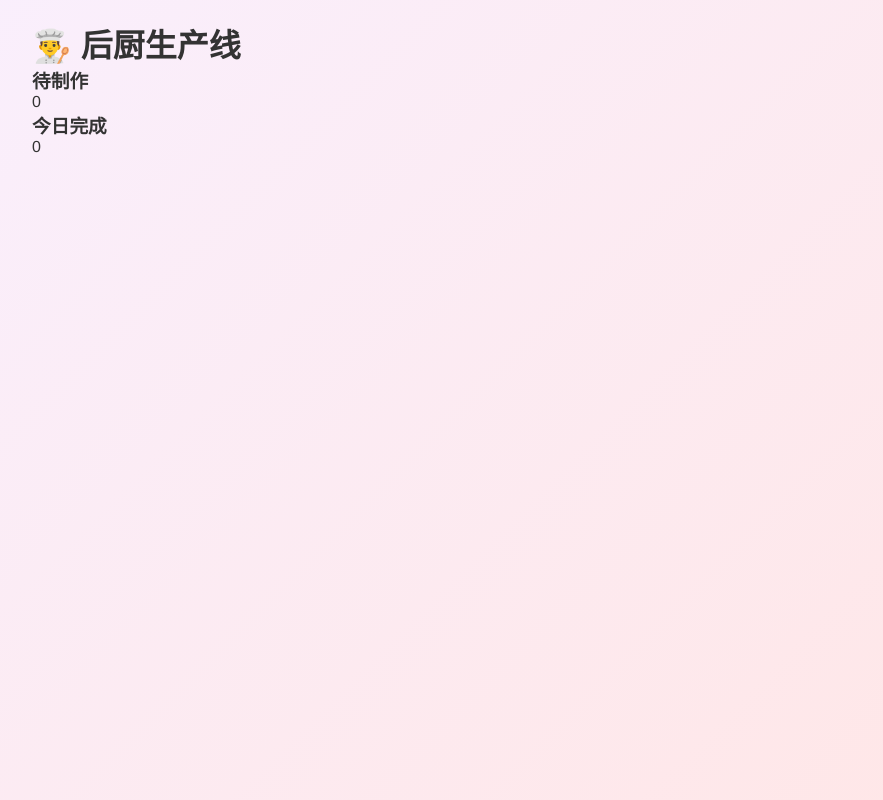
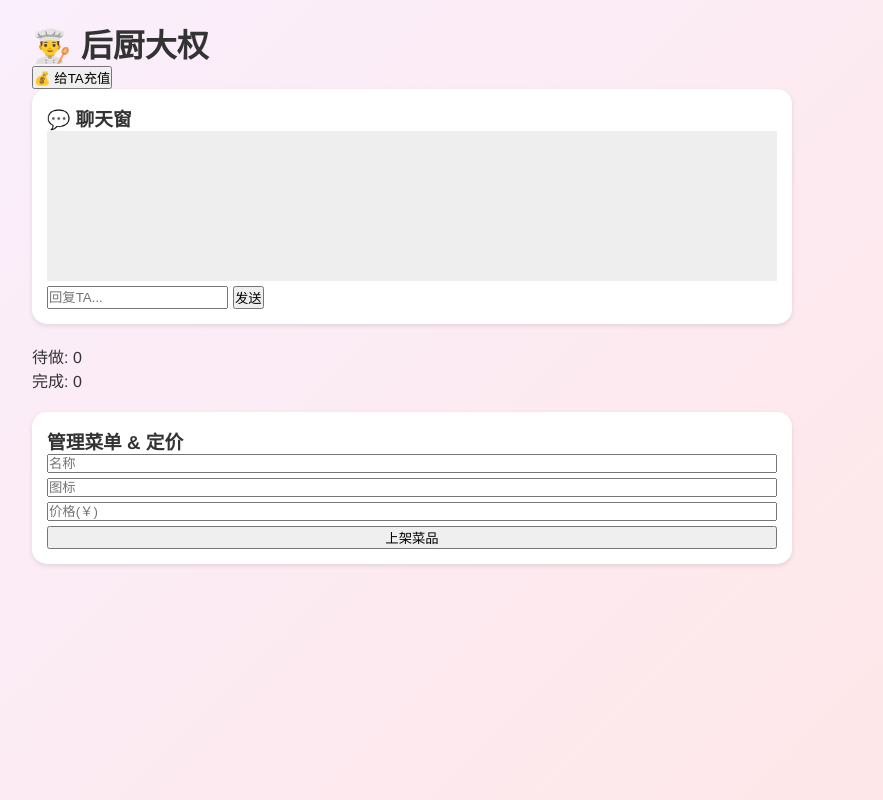
Before and after one commit to harrison907/meal, a website: page public/chef.html in a window 1280 px wide. Shown: the whole page, without its empty margins (228-1111 px from the left). Drawn offline with Linux system fonts and the light colour scheme; no server answers.

Commit message:
Update chef.html

```diff
--- a/public/chef.html
+++ b/public/chef.html
@@ -3,20 +3,60 @@
 <head>
     <meta charset="UTF-8">
     <meta name="viewport" content="width=device-width, initial-scale=1.0">
-    <title>👨‍🍳 珍珍的餐厅-后厨</title>
+    <title>珍珍的餐厅 - 后厨</title>
     <link rel="stylesheet" href="style.css">
     <link rel="stylesheet" href="https://cdnjs.cloudflare.com/ajax/libs/font-awesome/6.4.0/css/all.min.css">
 </head>
 <body onload="initApp()">
     <div class="container">
-        <div class="header"><h1>👨‍🍳 后厨生产线</h1></div>
+        <div class="header">
+            <h1>👨‍🍳 后厨大权</h1>
+            <button onclick="openRecharge()">💰 给TA充值</button>
+        </div>
+
+        <!-- 聊天区域 -->
+        <div class="order-card" style="margin-bottom:20px;">
+            <h3>💬 聊天窗</h3>
+            <div id="chat-messages" style="height:150px; overflow-y:auto; background:#eee; padding:10px; font-size:12px;"></div>
+            <div style="display:flex; gap:5px; margin-top:5px;">
+                <input type="text" id="chat-input" placeholder="回复TA...">
+                <button onclick="sendMessage('chef')">发送</button>
+            </div>
+        </div>
+
         <div class="stats">
-            <div class="stat-card"><h3>待制作</h3><p id="waiting-count">0</p></div>
-            <div class="stat-card"><h3>今日完成</h3><p id="today-completed">0</p></div>
+            <div>待做: <span id="waiting-count">0</span></div>
+            <div>完成: <span id="today-completed">0</span></div>
         </div>
+
         <div id="kitchen-orders"></div>
+
+        <!-- 管理菜单增加价格输入 -->
+        <div class="order-card" style="margin-top:20px;">
+            <h3>管理菜单 & 定价</h3>
+            <div style="display:grid; gap:5px;">
+                <input type="text" id="new-dish-name" placeholder="名称">
+                <input type="text" id="new-dish-emoji" placeholder="图标">
+                <input type="number" id="new-dish-price" placeholder="价格(￥)">
+                <button onclick="addDish()">上架菜品</button>
+            </div>
+            <div id="manage-dish-list"></div>
+        </div>
+
         <div id="toast" class="toast"></div>
     </div>
     <script src="script.js"></script>
+    <script>
+        function openRecharge() {
+            const amount = prompt("请输入充值金额（￥）：");
+            if (amount) {
+                fetch('/api/wallet/recharge', {
+                    method: 'POST',
+                    headers: {'Content-Type': 'application/json'},
+                    body: JSON.stringify({ amount: parseFloat(amount) })
+                }).then(() => { alert("充值成功！TA变有钱了~"); initApp(); });
+            }
+        }
+    </script>
 </body>
 </html>
```
